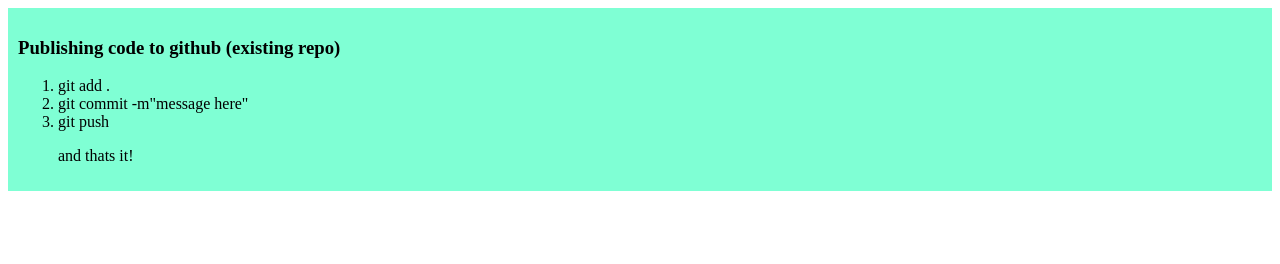
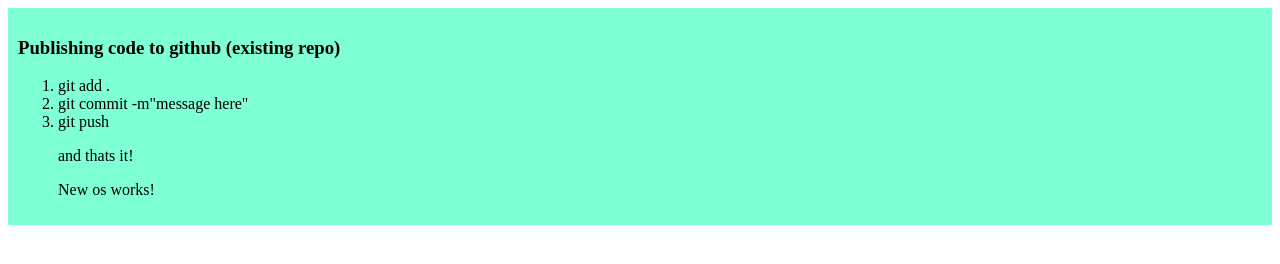
Before and after one commit to moon200218/my-simple-website, a plain HTML site: page index.html in a window 1280 px wide. Drawn offline with Linux system fonts and the light colour scheme.

Commit message:
testing on new os

```diff
--- a/index.html
+++ b/index.html
@@ -14,6 +14,7 @@
             <li>git commit -m"message here"</li>
             <li>git push</li>
         <p>and thats it!</p>
+        <p>New os works!</p>
         </ol>
 
     </div>
```
